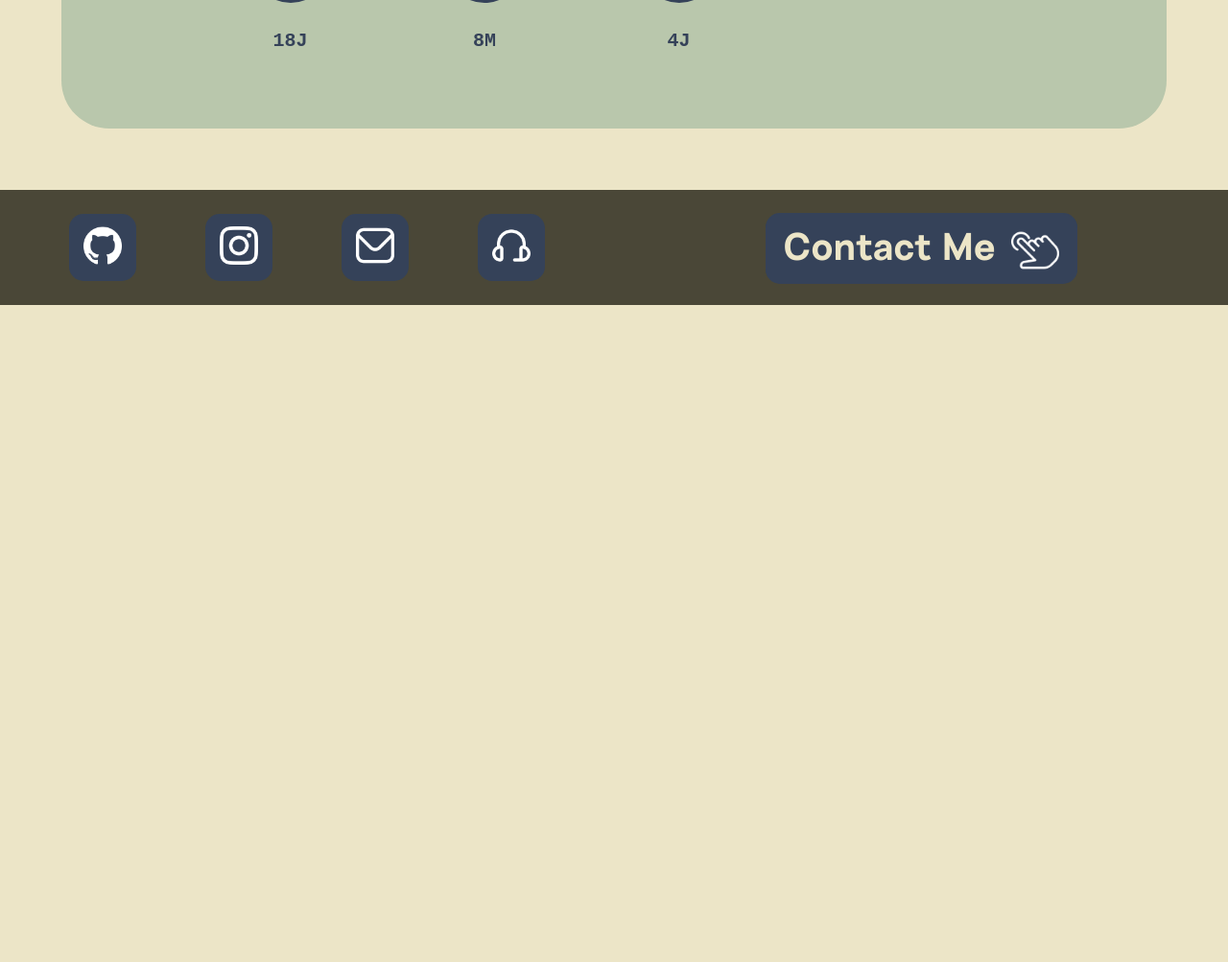
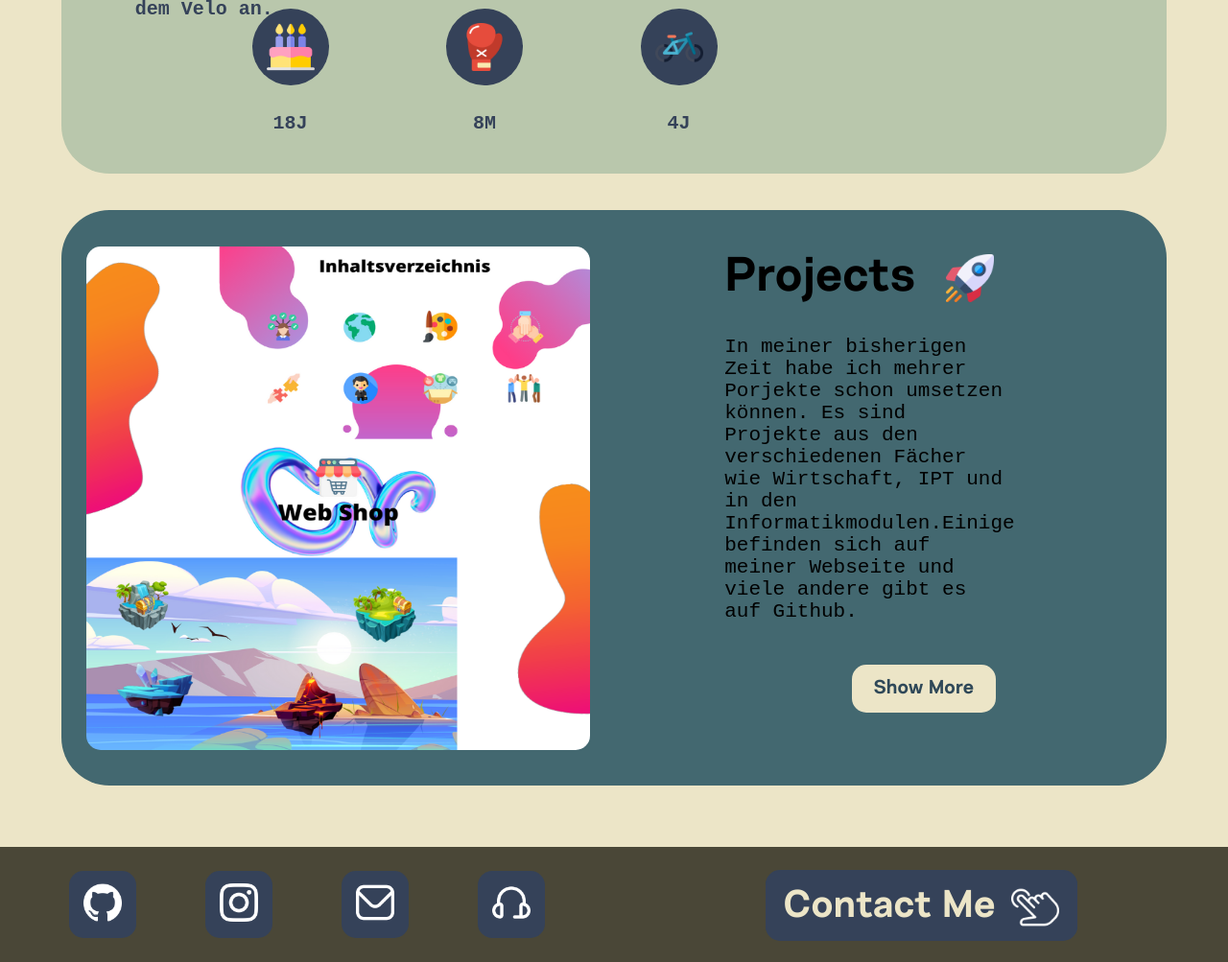
Before and after one commit to ElijaZuercher/E-Portofolio-Elija-Zuercher, a plain HTML site: page index.html in a window 1280 px wide. Shown: the part 1224-2227 px from the top of the page at 96% size. Before the commit the page ends 1542 px from the top, so only its background shows below. Drawn offline with Linux system fonts and the light colour scheme.

Commit message:
new section project

```diff
--- a/index.html
+++ b/index.html
@@ -65,6 +65,20 @@
         </div>
 
     </div>
+    <div class="sectionthree">
+        <div class="linkerteil"> <img src="/collab.png" alt="Picturecollab" class="collabpicture">
+
+        </div>
+        <div class="rechterteil">
+            <h1 class="Titelh1">Projects <img src="/shuttle.png" class="iconcontact2"></h1>
+            <div class="projektcontainer2">In meiner bisherigen Zeit habe ich mehrer Porjekte schon umsetzen können. Es sind Projekte aus den verschiedenen Fächer wie Wirtschaft, IPT und in den Informatikmodulen.Einige befinden sich auf meiner Webseite und viele andere gibt es auf Github. </div>
+            <div class="showmore"><a href="/projects.html" class="textdecoration-none">Show More</a></div>
+        </div>
+
+
+
+    </div>
+
 
     <div class="footer" id="footer">
 
--- a/style.scss
+++ b/style.scss
@@ -214,14 +214,7 @@ body {
   padding-left: 10px;
   padding-right: 15px;
 }
-h1{
-  display: flex;
-  align-items: center;
-  font-size: 40px;
-}
-.f{
-  color: $maincolor;
-}
+
 .icons-about{
   @include flexCenter();
   background-color: $thirdcolor;
@@ -235,7 +228,7 @@ h1{
   justify-content: space-evenly;
 
   width: 730px;
-
+  margin-top: 3%;
   margin-left: 6.6%;
 }
 .übercontainer3{
@@ -263,7 +256,7 @@ h1{
 .sectionone{
   background-color: #628884;
   width: 90%;
-  height: 97%;
+  height: 600px;
   margin-left: 5%;
   margin-right: 5%;
   margin-top: 3%;
@@ -273,12 +266,23 @@ h1{
 .sectiontwo{
   background-color: #B9C7AC;
   width: 90%;
-  height: 97%;
+  height: 600px;
   margin-left: 5%;
   margin-right: 5%;
   margin-top: 3%;
   border-radius: 50px;
-  padding-bottom: 4% ;
+  padding-bottom: 5% ;
+}
+.sectionthree{
+  display: flex;
+  background-color: #436870;
+  width: 90%;
+  height: 600px;
+  margin-left: 5%;
+  margin-right: 5%;
+  margin-top: 3%;
+  border-radius: 50px;
+
 }
 
 .footer{
@@ -424,9 +428,65 @@ h1{
   width: 50px;
   margin-left: 5%;
 }
+.iconcontact2{
+  height: 50px;
+  width: 50px;
+  margin-left: 7%;
+}
 .footermooter{
   width: 50%;
   display: flex;
   justify-content: center;
   align-items: center;
 }
+.linkerteil{
+  display: flex;
+  justify-content: center;
+  align-items: center;
+  width: 50%;
+  height: 100%
+}
+.rechterteil{
+  width: 50%;
+
+}
+.Titelh1{
+  margin-top: 8%;
+  margin-left: 20%;
+  display: flex;
+  font-family: 'nurom';
+  font-size: 50px;
+}
+.projektcontainer2{
+  display: block;
+  width: 300px;
+  height: 320px;
+  margin-left: 20%;
+  font-family: 'Courier New', Courier, monospace;
+  font-size: 21px;
+}
+.showmore{
+  background-color: $maincolor;
+  display: flex;
+  justify-content: center;
+  width: 150px;
+  height: 50px;
+  margin-left: 43%;
+  font-family: 'nurom';
+  font-size: 20px;
+  margin-top: 4%;
+  border-radius: 15px;
+  font-weight: bold;
+}
+.textdecoration-none{
+  text-decoration: none;
+  display: flex;
+  justify-content: center;
+  align-items: center;
+  color: #2F4858;
+}
+.collabpicture{
+  width: 525px;
+  height: 525px;
+  border-radius: 15px;
+}
```
Also changed, not shown: collab.png (added), github (2).png (deleted), github.png (deleted), instagram-logo.png (deleted), instagram.png (deleted), linkedin.png (deleted), luftballons.png (deleted), shuttle.png (added), style.css, umschlag.png (deleted), zapfhahn.png (deleted), 1 other file.
